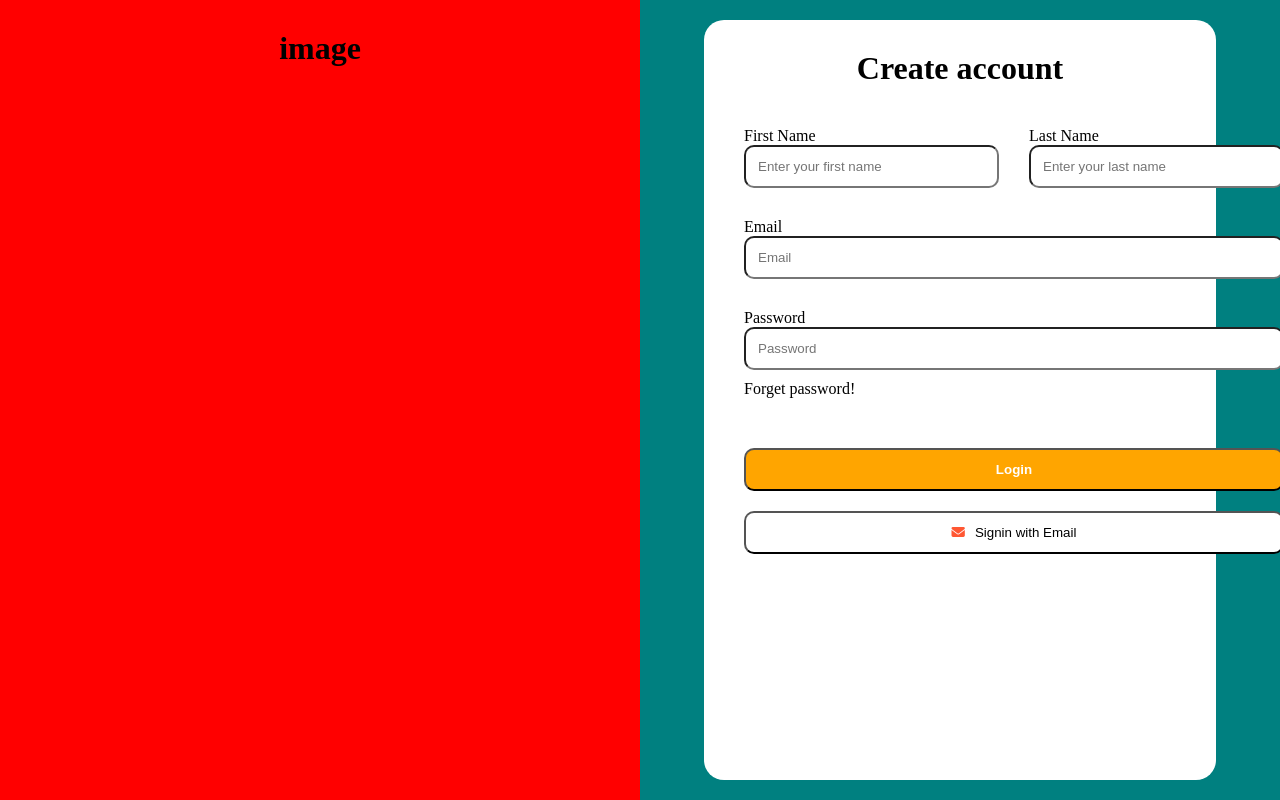
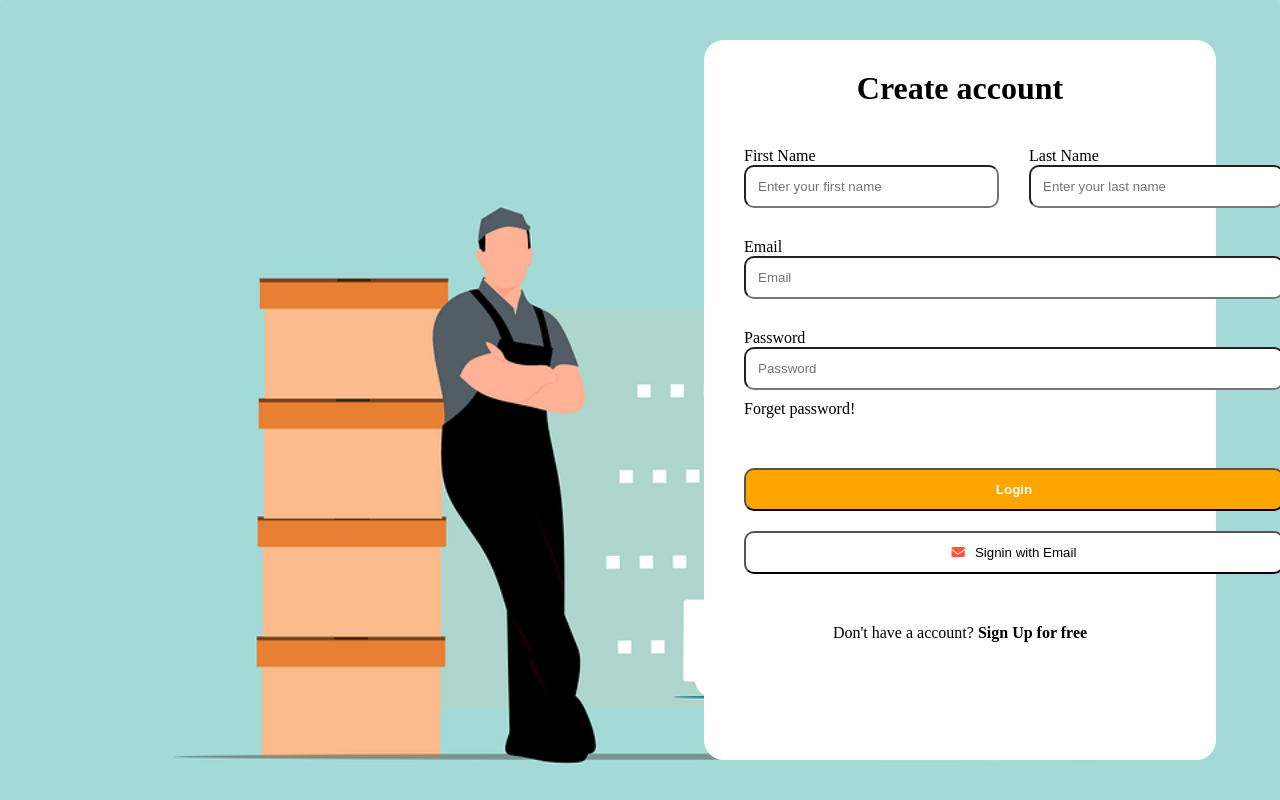
Before and after one commit to samounsuon/inventory-app, a plain HTML site: page page/login.html in a window 1280 px wide. Drawn offline with Linux system fonts and the light colour scheme.

Commit message:
add login form

```diff
--- a/css/login.css
+++ b/css/login.css
@@ -12,11 +12,11 @@ body{
 .container{
     height: 100vh;
     display: flex;
-    background-color: teal;
+    background-image: url("/images/login.png");
+    background-size: cover;
 }
 .contain-img{
     flex: 1;
-    background-color: red;
 }
 .contain-form{
     flex: 1;
@@ -29,7 +29,7 @@ body{
 
 form{
     width: 80%;
-    height: 95vh;
+    height: 90vh;
     border-radius: 20px;
     background-color: white;
 }
@@ -108,3 +108,7 @@ i{
     color: #FF5733;
     margin-right: 10px;
 }
+#p{
+    text-align: center;
+    margin-top: 50px;
+}
--- a/page/login.html
+++ b/page/login.html
@@ -5,13 +5,17 @@
     <meta name="viewport" content="width=device-width, initial-scale=1.0" />
     <title>Login form</title>
     <link rel="stylesheet" href="/css/login.css" />
-    <link rel="stylesheet" href="https://cdnjs.cloudflare.com/ajax/libs/font-awesome/6.7.2/css/all.min.css" integrity="sha512-Evv84Mr4kqVGRNSgIGL/F/aIDqQb7xQ2vcrdIwxfjThSH8CSR7PBEakCr51Ck+w+/U6swU2Im1vVX0SVk9ABhg==" crossorigin="anonymous" referrerpolicy="no-referrer" />
+    <link
+      rel="stylesheet"
+      href="https://cdnjs.cloudflare.com/ajax/libs/font-awesome/6.7.2/css/all.min.css"
+      integrity="sha512-Evv84Mr4kqVGRNSgIGL/F/aIDqQb7xQ2vcrdIwxfjThSH8CSR7PBEakCr51Ck+w+/U6swU2Im1vVX0SVk9ABhg=="
+      crossorigin="anonymous"
+      referrerpolicy="no-referrer"
+    />
   </head>
   <body>
     <div class="container">
-      <div class="contain-img">
-        <h1>image</h1>
-      </div>
+      <div class="contain-img"></div>
       <div class="contain-form">
         <form action="">
           <h1>Create account</h1>
@@ -28,19 +32,22 @@
             </div>
             <div class="email">
               <label for="">Email</label>
-                    <input type="email" name="email"  placeholder="Email">
+              <input type="email" name="email" placeholder="Email" />
             </div>
             <div class="password">
               <label for="">Password</label>
-                    <input type="password" name="password" placeholder="Password">
+              <input type="password" name="password" placeholder="Password" />
               <p>Forget password!</p>
             </div>
             <div class="login">
               <button id="btn"><b>Login</b></button>
             </div>
             <div class="signemail">
-                    <button id="btnlogin"><i class="fa-solid fa-envelope"></i>Signin with Email</button>
+              <button id="btnlogin">
+                <i class="fa-solid fa-envelope"></i>Signin with Email
+              </button>
             </div>
+            <p id="p">Don't have a account? <b>Sign Up for free</b></p>
           </div>
         </form>
       </div>
```
Also changed, not shown: images/login.png (added), images/login2.png (added). Lines whose indentation alone changed are shown as unchanged.
